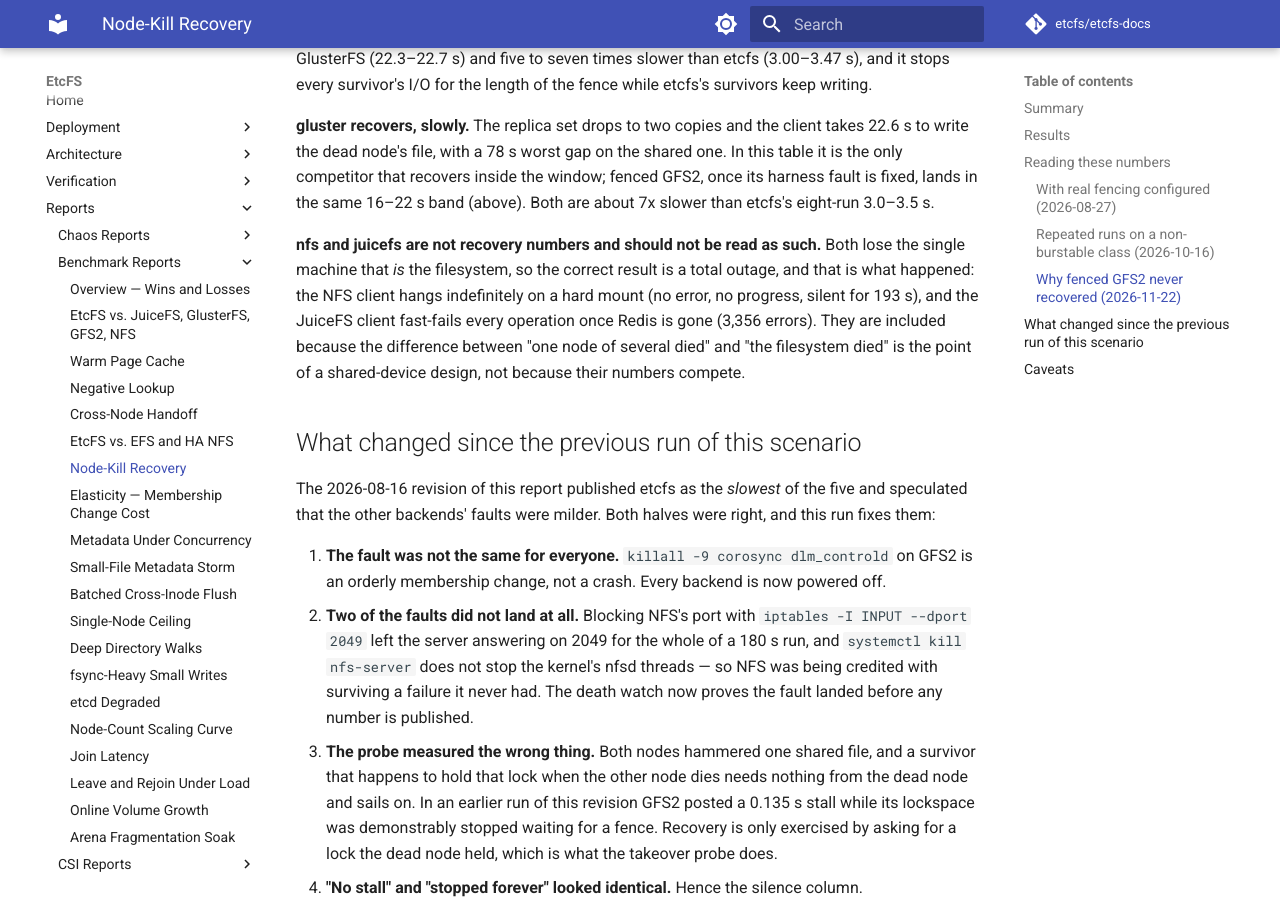
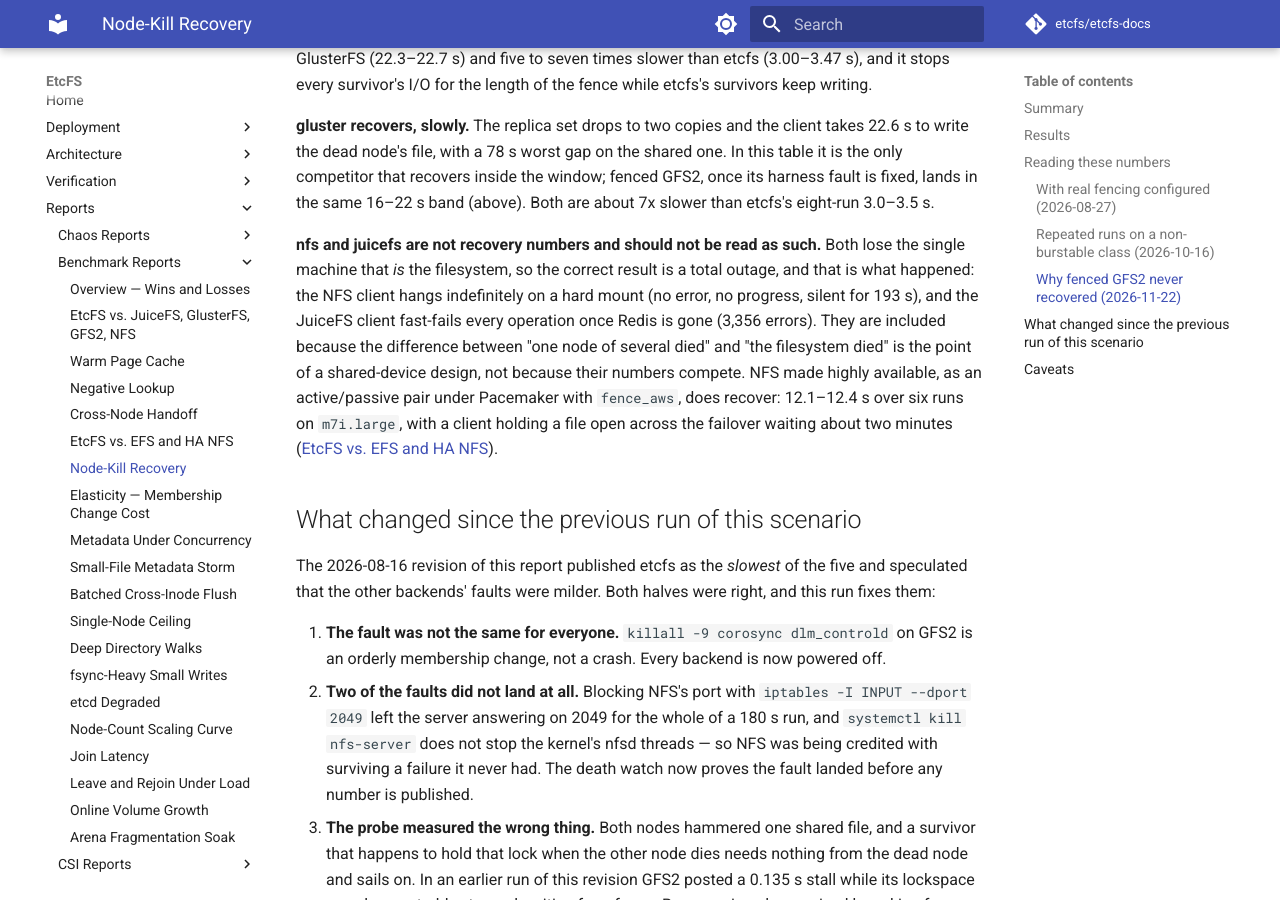
Before and after one commit to etcfs/etcfs-docs, an MkDocs documentation site: the page built from docs/reports/benchmark-reports/node-kill-recovery.md, in a window 1280 px wide and 900 px high, scrolled down 5496 px. Built offline with MkDocs 1.6.1 and Material for MkDocs 9.7.7, drawn with Linux system fonts in a browser that asks for light colours; comment, search, counter and statistics services are not loaded.

Commit message:
docs: linked the HA NFS failover and EFS measurements from node-kill and the survey

```diff
--- a/docs/reports/benchmark-reports/node-kill-recovery.md
+++ b/docs/reports/benchmark-reports/node-kill-recovery.md
@@ -237,6 +237,10 @@ a hard mount (no error, no progress, silent for 193 s), and the JuiceFS client
 fast-fails every operation once Redis is gone (3,356 errors). They are included
 because the difference between "one node of several died" and "the filesystem
 died" is the point of a shared-device design, not because their numbers compete.
+NFS made highly available, as an active/passive pair under Pacemaker with
+`fence_aws`, does recover: 12.1–12.4 s over six runs on `m7i.large`, with a
+client holding a file open across the failover waiting about two minutes
+([EtcFS vs. EFS and HA NFS](efs-and-ha-nfs.md#failover)).
 
 ## What changed since the previous run of this scenario
 
```
Also changed, not shown: docs/background/cluster-fs-survey.md (+4 -0 lines).
